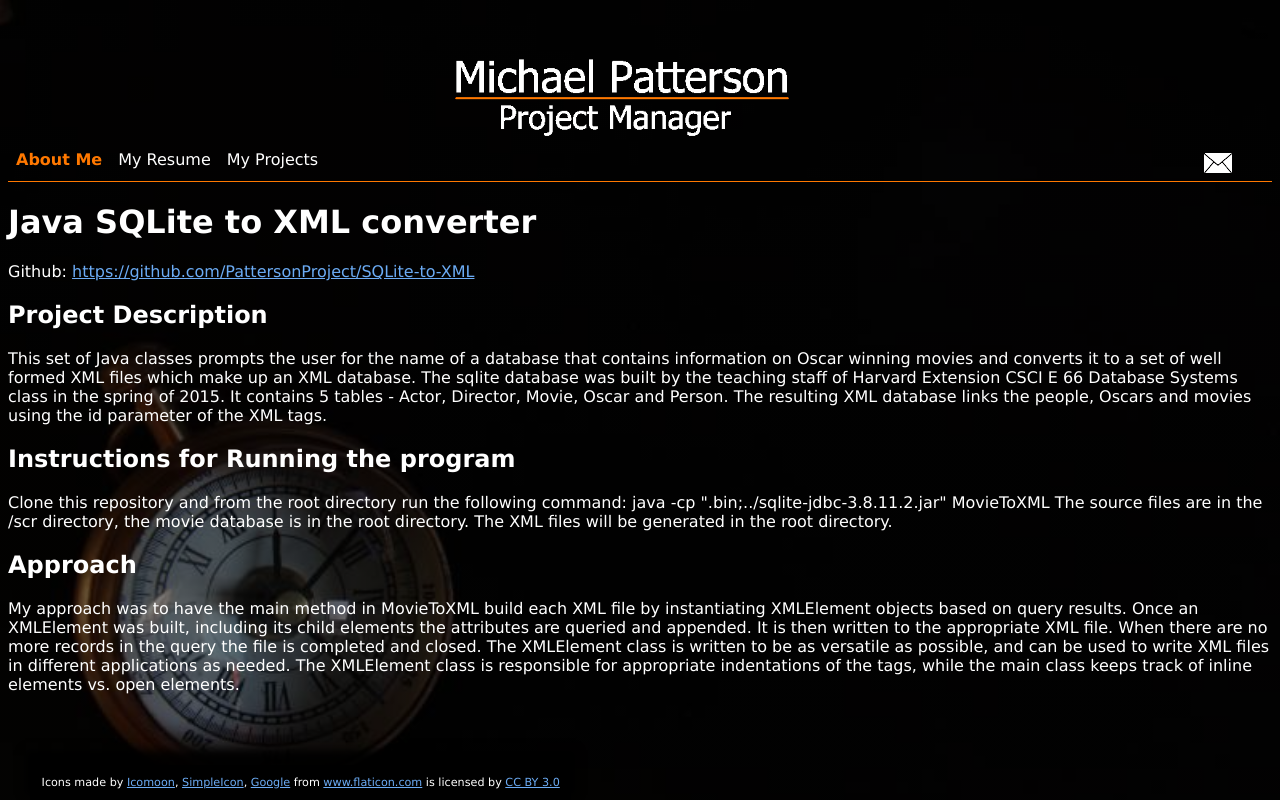
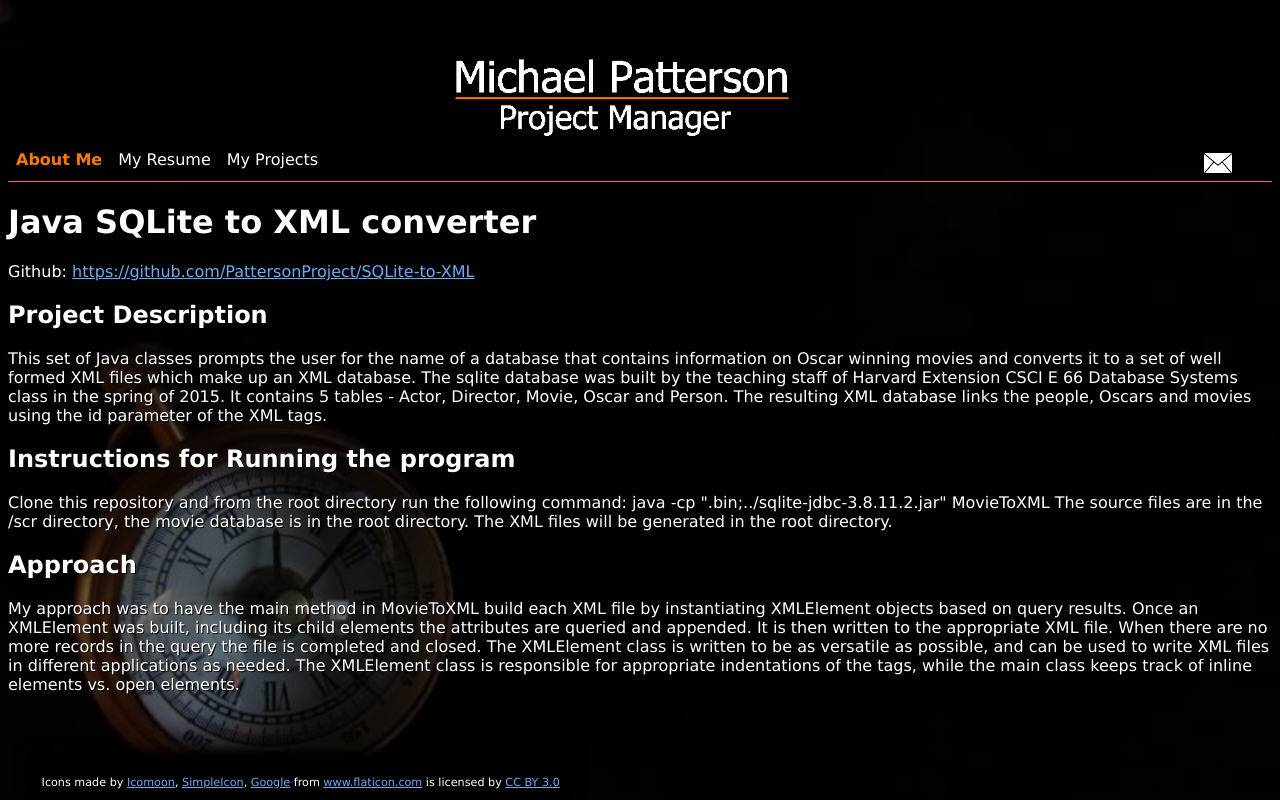
Before and after one commit to PattersonProject/thepattersonproject-website, a PHP site: page /java.php in a window 1280 px wide. Run offline with PHP 8.4, Linux system fonts and the light colour scheme; some web fonts are replaced.

Commit message:
CSS updates

```diff
--- a/css/pattersonproject.css
+++ b/css/pattersonproject.css
@@ -10,8 +10,10 @@ body {
 			) fixed,
 			url(../images/background.jpg);
 	background-size: 100%;
+	background-attachment: fixed;
 	font-size: 100%;
 	color: white;
+	text-shadow: 1px 1px black;
 
 
 }
--- a/resume.php
+++ b/resume.php
@@ -104,5 +104,6 @@
 			<p><strong>Emerson College</strong>, Boston, MA 1998<br /><strong>Master of Arts</strong>, Concentration: Theatre Education</p>
 			<p><strong>Brandeis University</strong>, Waltham, MA 1992<br /><strong>Bachelor of Arts</strong>, Concentration: Physics</p>
 		</div>
+		<?php include("include/footer.php");?>
 	</body>
 </html>
```
Lines whose indentation alone changed are shown as unchanged.
